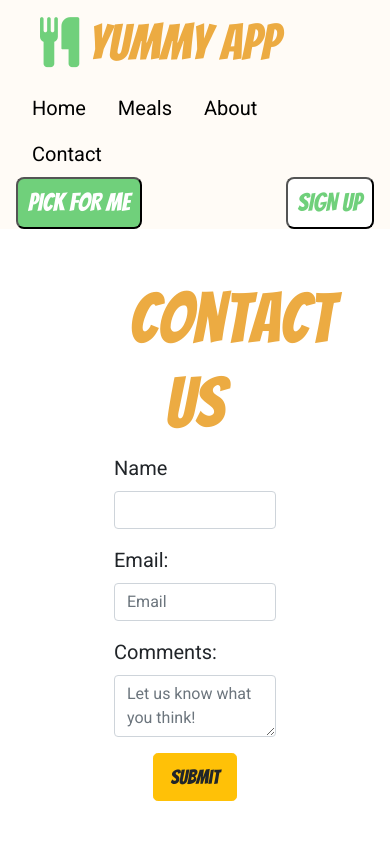
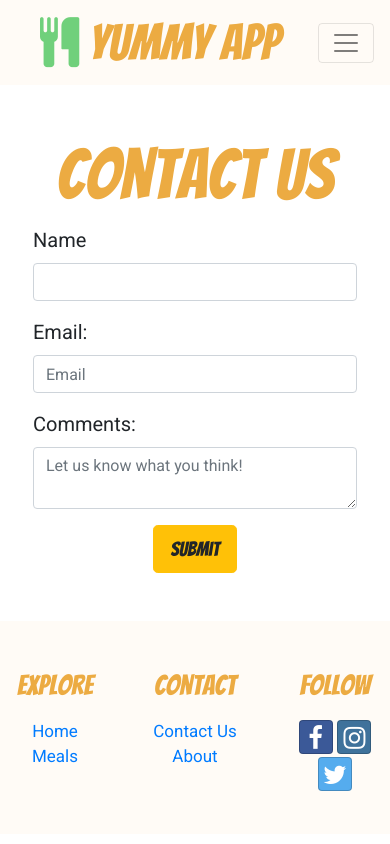
Before and after one commit to mtran209/Yummy, a React (Create React App) app: page /contact in a window 390 px wide. Shown: the top 844 px of the page. Built offline with nearby package versions, Linux system fonts and the light colour scheme.

Commit message:
Adding onMouseOver Effects

```diff
--- a/src/App.css
+++ b/src/App.css
@@ -4,9 +4,33 @@
   font-size: 20px;
 }
 
+
+
 .card-img {
   width: '50%';
   height: '50%';
+}
+
+img:hover, .passivebutton:hover, .activebutton:hover {
+  background-color: #ECAB42;
+}
+
+#navbarbrand:hover {
+  color: #70D07B;
+}
+
+a {
+  color: black;
+}
+
+a:hover {
+  color: #ECAB42;
+}
+
+
+
+.nav-link:hover {
+  color: #ECAB42;
 }
 
 h1 {
--- a/src/components/Contact.js
+++ b/src/components/Contact.js
@@ -24,9 +24,9 @@ class Contact extends Component {
 
     render() {
         return (
-            <div className='container contact p-5'>
+            <div className='container-fluid contact p-5'>
                 <div className="row">
-                    <div className="col-6 mx-auto">
+                    <div className="col-md-6 mx-auto">
                         <Form onSubmit={e => this.handleSubmit(e)}>
                             <h1>Contact Us</h1>
                             <FormGroup row>
--- a/src/components/Footer.js
+++ b/src/components/Footer.js
@@ -9,15 +9,15 @@ function Footer() {
                     <div className="col">
                         <h3 className="pt-5 pb-2">Explore</h3>
                         <ul className="list-unstyled pb-5">
-                            <li><Link to='./home'>Home</Link></li>
-                            <li><Link to='./meals'>Meals</Link></li>
+                            <li id="footerlink"><Link to='./home'>Home</Link></li>
+                            <li id="footerlink"><Link to='./meals'>Meals</Link></li>
                         </ul>
                     </div>
                     <div className="col">
                         <h3 className="pt-5 pb-2">Contact</h3>
                         <ul className="list-unstyled pb-5">
-                            <li><Link to='./contact'>Contact Us</Link></li>
-                            <li><Link to='./about'>About</Link></li>
+                            <li id="footerlink"><Link to='./contact'>Contact Us</Link></li>
+                            <li id="footerlink"><Link to='./about'>About</Link></li>
                         </ul>
                     </div>
                     <div className="col">
--- a/src/components/Header.js
+++ b/src/components/Header.js
@@ -1,5 +1,5 @@
 import React, { Component } from 'react';
-import { Navbar, Nav, NavbarBrand, Modal, ModalHeader, ModalBody} from 'reactstrap';
+import { Navbar, Nav, NavbarBrand, Modal, ModalHeader, ModalBody, Collapse, NavbarToggler} from 'reactstrap';
 import MealInfo from './MealInfo';
 import { NavLink, Link } from 'react-router-dom';
 
@@ -10,11 +10,20 @@ class Header extends Component {
         super(props);
         this.state = {
             isModalOpen: false,
+            isNavOpen: false,
         }
 
         this.randomMeal = this.randomMeal.bind(this);
         this.toggleModal= this.toggleModal.bind(this);
         this.getRandomInt = this.getRandomInt.bind(this);
+        this.toggleNav = this.toggleNav.bind(this);
+    }
+
+
+    toggleNav() {
+        this.setState({
+            isNavOpen: !this.state.isNavOpen
+        })
     }
 
     randomMeal = (props) => {
@@ -38,16 +47,20 @@ class Header extends Component {
     render() {
         return (
             <React.Fragment>
-            <Navbar className="py-0" variant="light" id="navbar" sticky='top'>
+            <Navbar light expand="lg" className="py-0" variant="light" id="navbar" sticky='top'>
             <Link to='./home'><NavbarBrand id="navbarbrand" href="#home" className="ml-4"><i className="fa fa-cutlery" style={{ color: '#70D07B' }} />  Yummy App</NavbarBrand></Link>
+            <NavbarToggler type="button" onClick={this.toggleNav} />
+                    <Collapse isOpen={this.state.isNavOpen} navbar>
                 <Nav className="mr-auto nav">
                     <NavLink className="nav-link" to="/home">Home</NavLink>
                     <NavLink className="nav-link" to="/meals">Meals</NavLink>
                     <NavLink className="nav-link" to="/about">About</NavLink>
                     <NavLink className="nav-link" to="/contact">Contact</NavLink>
                 </Nav>
+
                 <button onClick={this.toggleModal} className="passivebutton mr-3">PICK FOR ME</button>
                 <button className="activebutton">SIGN UP</button>
+                </Collapse>
             </Navbar>
             <Modal isOpen={this.state.isModalOpen} toggle={this.toggleModal}>
                 <ModalHeader toggle={this.toggleModal} >Let's go get some...</ModalHeader>
```
